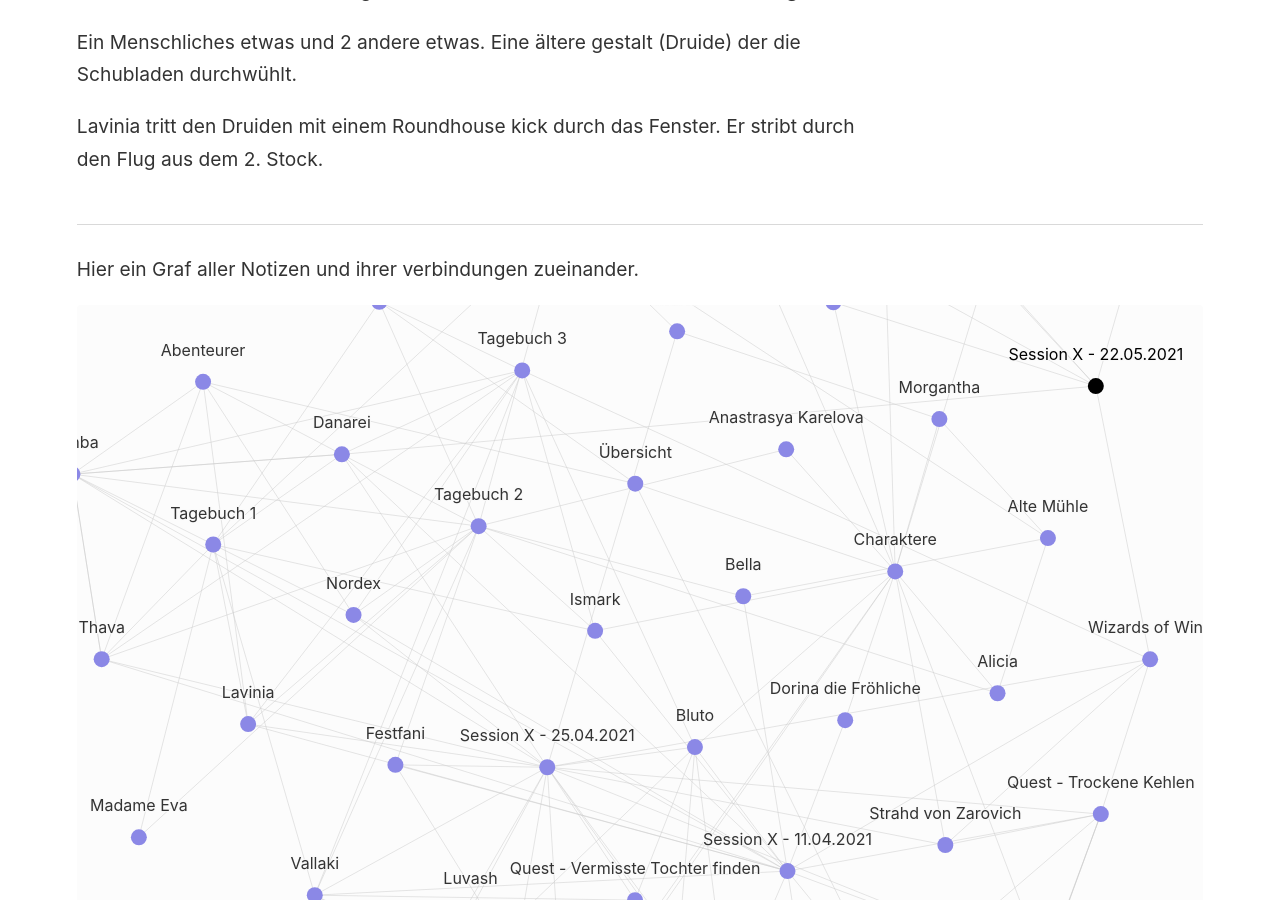
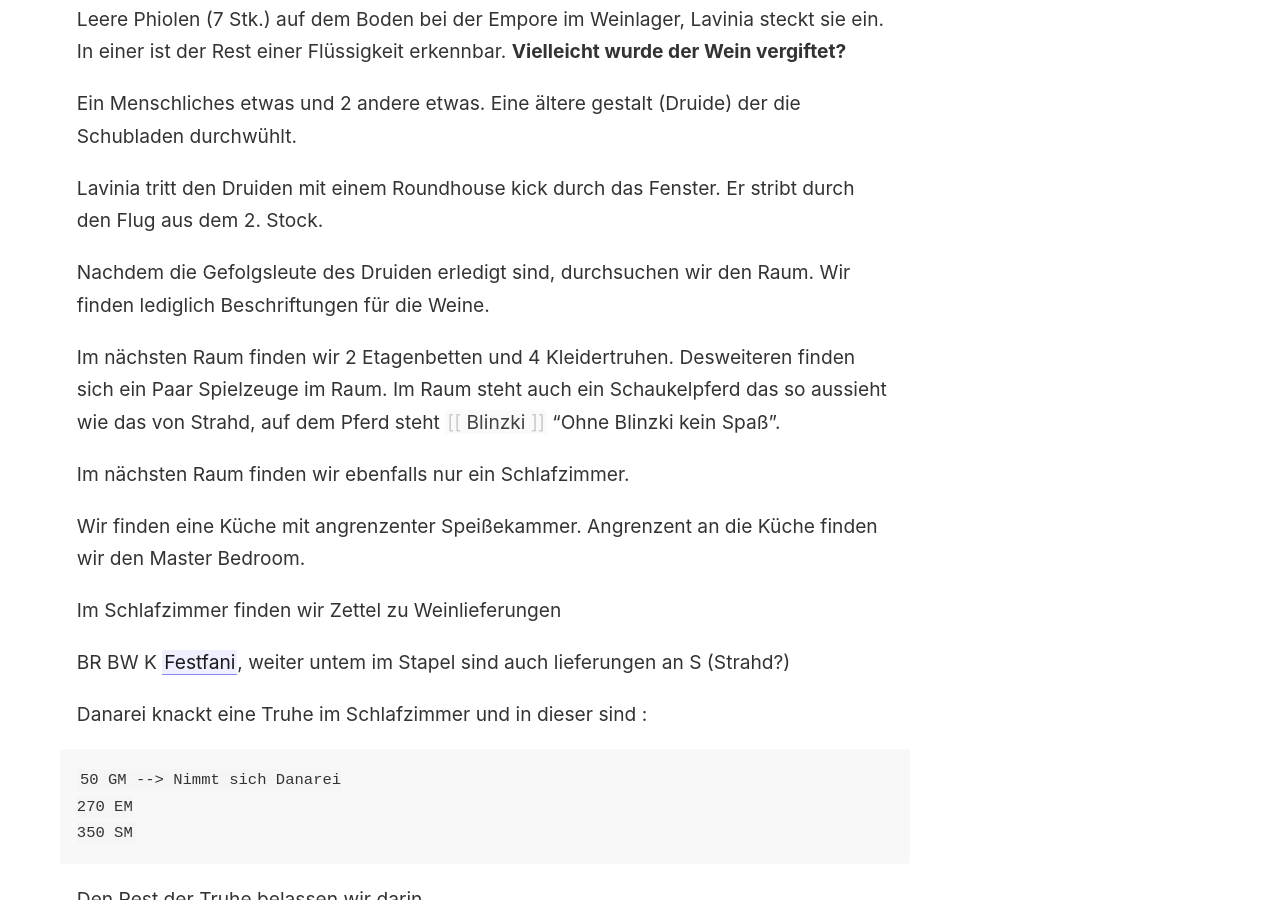
Before and after one commit to Julez404/CoS_Log, a Jekyll site: the page built from _notes/Session x - 2021-05-22.md, in a window 1280 px wide and 900 px high, scrolled down 2237 px. Built offline with Jekyll 4.4.1, drawn with Linux system fonts in a browser that asks for light colours; some of the changed text lies outside the part shown.

Commit message:
Update via script

````diff
--- a/_notes/Session x - 2021-05-22.md
+++ b/_notes/Session x - 2021-05-22.md
@@ -37,6 +37,8 @@ Mit einem Ordentlichen Sprung gehen wir hinter dem Wagen in Deckung. Eine zweite
 Wir nähern uns gemeinsam der Tür und gehen durch die angelehnte Tür.
 Wir versuchen die Tür zu blockieren. Bevor wir es schafften konnten sie uns jedoch noch gut zusätzen.
 
+## Im Anwesen
+
 Wir sind im Anwesen und konnten die Plagen aus dem Anwesen aussperren.
 Im Nachbarraum sehen wir einen Balkon, welcher im Zweiten Stock zugänglich ist. Ansonten befinden sich 4 riesige Fässer.
 
@@ -53,3 +55,37 @@ Leere Phiolen (7 Stk.) auf dem Boden bei der Empore im Weinlager, Lavinia steckt
 Ein Menschliches etwas und 2 andere etwas. Eine ältere gestalt (Druide) der die Schubladen durchwühlt.
 
 Lavinia tritt den Druiden mit einem Roundhouse kick durch das Fenster. Er stribt durch den Flug aus dem 2. Stock.
+
+Nachdem die Gefolgsleute des Druiden erledigt sind, durchsuchen wir den Raum.
+Wir finden lediglich Beschriftungen für die Weine.
+
+Im nächsten Raum finden wir 2 Etagenbetten und 4 Kleidertruhen.
+Desweiteren finden sich ein Paar Spielzeuge im Raum.
+Im Raum steht auch ein Schaukelpferd das so aussieht wie das von Strahd, auf dem Pferd steht [[Blinzki]] "Ohne Blinzki kein Spaß".
+
+Im nächsten Raum finden wir ebenfalls nur ein Schlafzimmer.
+
+Wir finden eine Küche mit angrenzenter Speißekammer.
+Angrenzent an die Küche finden wir den Master Bedroom.
+
+Im Schlafzimmer finden wir Zettel zu Weinlieferungen
+
+BR BW K [[Festfani]], weiter untem im Stapel sind auch lieferungen an S (Strahd?)
+
+Danarei knackt eine Truhe im Schlafzimmer und in dieser sind :
+
+```
+50 GM --> Nimmt sich Danarei
+270 EM
+350 SM
+```
+
+Den Rest der Truhe belassen wir darin.
+
+Wir sperren unsere Geisel im Schlafzimmer ein.
+
+---
+
+Im nächsten Zimmer sehen wir einen Alten Druiden, er redet in einer seltsamen Sprache und Thava sagt uns er sei derjenige der die anderen Zweige kontrolliert.
+
+Thava
````
Also changed, not shown: _notes/Davian Martikov.md (+4 -0 lines), _notes/Quests.md (+5 -4 lines), 1 other file.
